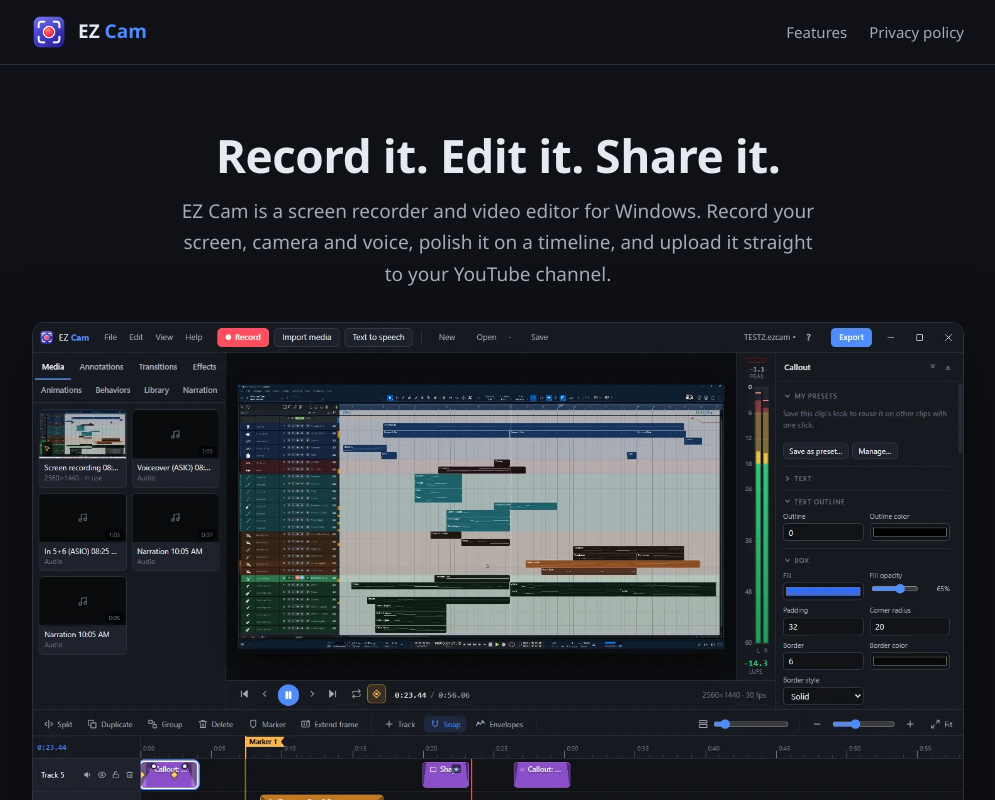
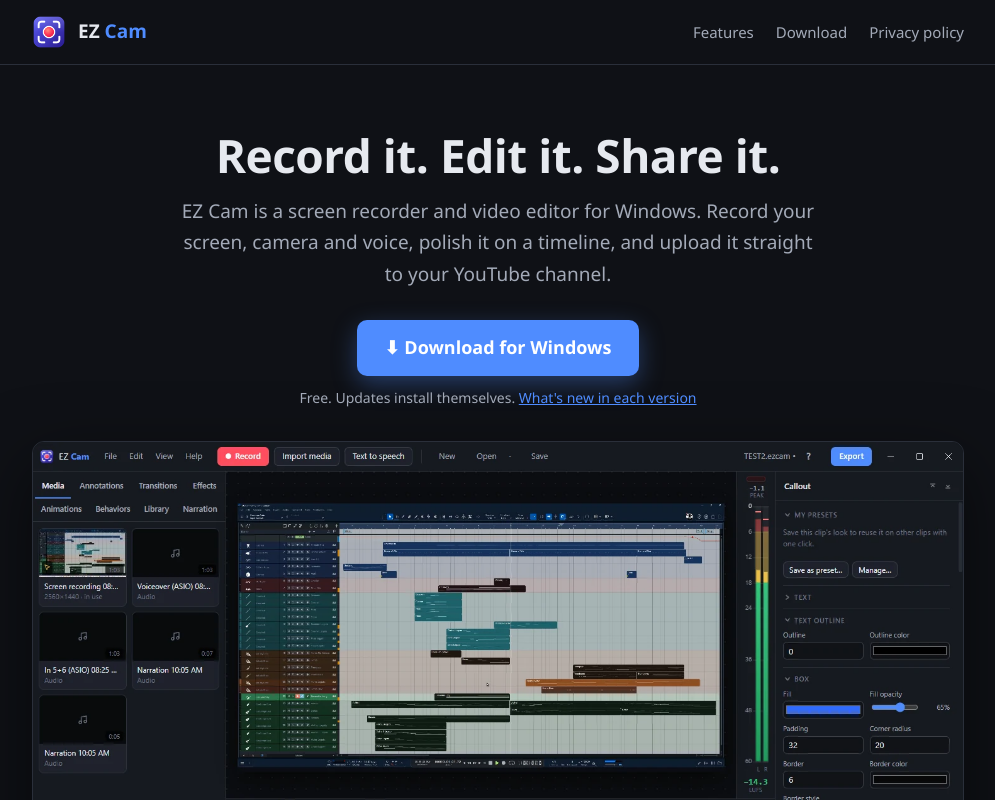
Before and after one commit to StudioOneScripts/ezcam-site, a plain HTML site: page index.html in a window 1280 px wide. Shown: the top 800 px of the page, without its empty margins (142-1137 px from the left). Drawn offline with Linux system fonts and the light colour scheme.

Commit message:
Add a Download for Windows button (latest release)
Co-Authored-By: Claude Opus 5.5 <noreply@anthropic.com>
Claude-Session: https://claude.ai/code/session_012L6kwPxCc2MJygyD2RMKVA

```diff
--- a/index.html
+++ b/index.html
@@ -11,13 +11,15 @@
 <body>
   <header class="top"><div class="wrap">
     <img src="assets/icon.png" alt=""><b>EZ <span>Cam</span></b>
-    <nav><a href="#features">Features</a><a href="privacy.html">Privacy policy</a></nav>
+    <nav><a href="#features">Features</a><a href="https://github.com/StudioOneScripts/ezcam-releases/releases/latest">Download</a><a href="privacy.html">Privacy policy</a></nav>
   </div></header>
 
   <main class="wrap">
     <section class="hero">
       <h1>Record it. Edit it. Share it.</h1>
       <p>EZ Cam is a screen recorder and video editor for Windows. Record your screen, camera and voice, polish it on a timeline, and upload it straight to your YouTube channel.</p>
+      <p class="cta"><a class="btn-dl" href="https://github.com/StudioOneScripts/ezcam-releases/releases/latest">⬇ Download for Windows</a></p>
+      <p class="cta-note">Free. Updates install themselves. <a href="https://github.com/StudioOneScripts/ezcam-releases/releases">What's new in each version</a></p>
       <img class="shot" src="assets/screenshot.webp" width="1478" height="918" alt="The EZ Cam editor: a screen recording with a callout, the level meter, and the timeline with music, a zoom and annotations">
     </section>
 
@@ -33,6 +35,7 @@
 
   <footer><div class="wrap">
     <span>EZ Cam</span>
+    <a href="https://github.com/StudioOneScripts/ezcam-releases/releases/latest">Download</a>
     <a href="privacy.html">Privacy policy</a>
   </div></footer>
 </body>
--- a/style.css
+++ b/style.css
@@ -24,6 +24,10 @@ header.top nav a:hover { color: var(--text); }
 .doc h2 { font-size: 21px; margin: 32px 0 8px; }
 .doc .meta { color: var(--text2); font-size: 14px; margin-bottom: 26px; }
 .doc li { margin: 6px 0; }
+.hero p.cta { margin-top: 30px; }
+.btn-dl { display: inline-block; background: var(--accent); color: #fff; text-decoration: none; font-weight: 600; font-size: 18px; padding: 13px 28px; border-radius: 10px; box-shadow: 0 8px 24px rgba(79,140,255,.35); }
+.btn-dl:hover { background: #3f7cf0; }
+.hero p.cta-note { font-size: 14px; margin-top: 10px; }
 footer { border-top: 1px solid var(--line); margin-top: 48px; padding: 22px 0 40px; color: var(--text2); font-size: 14px; }
 footer .wrap { display: flex; gap: 20px; flex-wrap: wrap; }
 @media (max-width: 600px) { .hero h1 { font-size: 34px; } header.top nav { gap: 14px; } }
```
